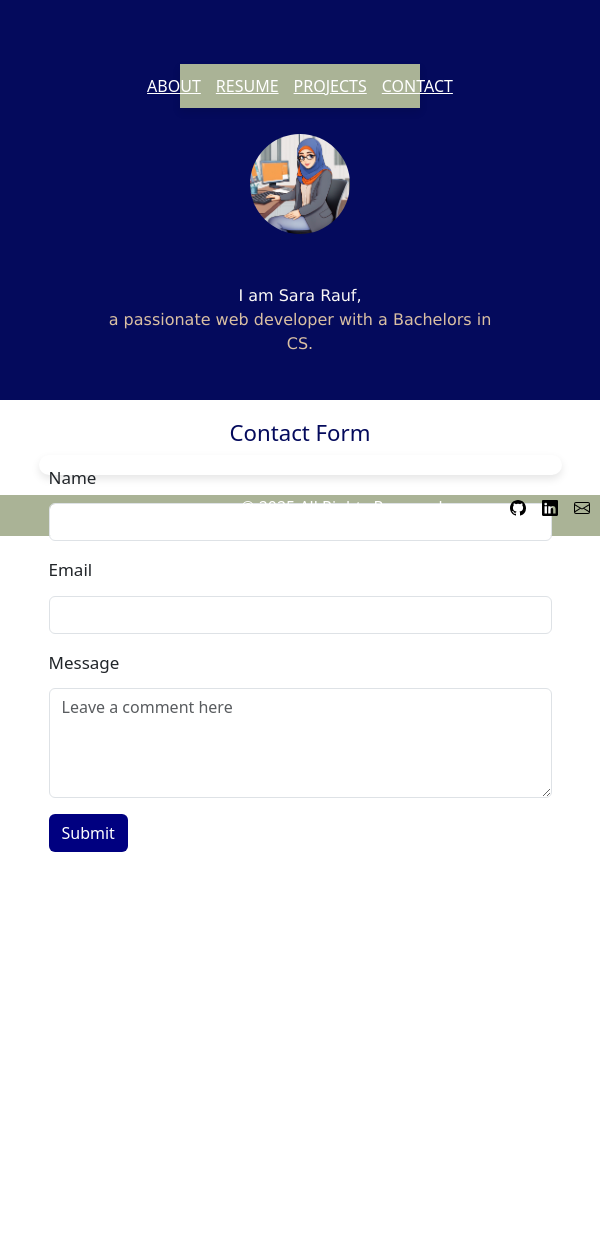
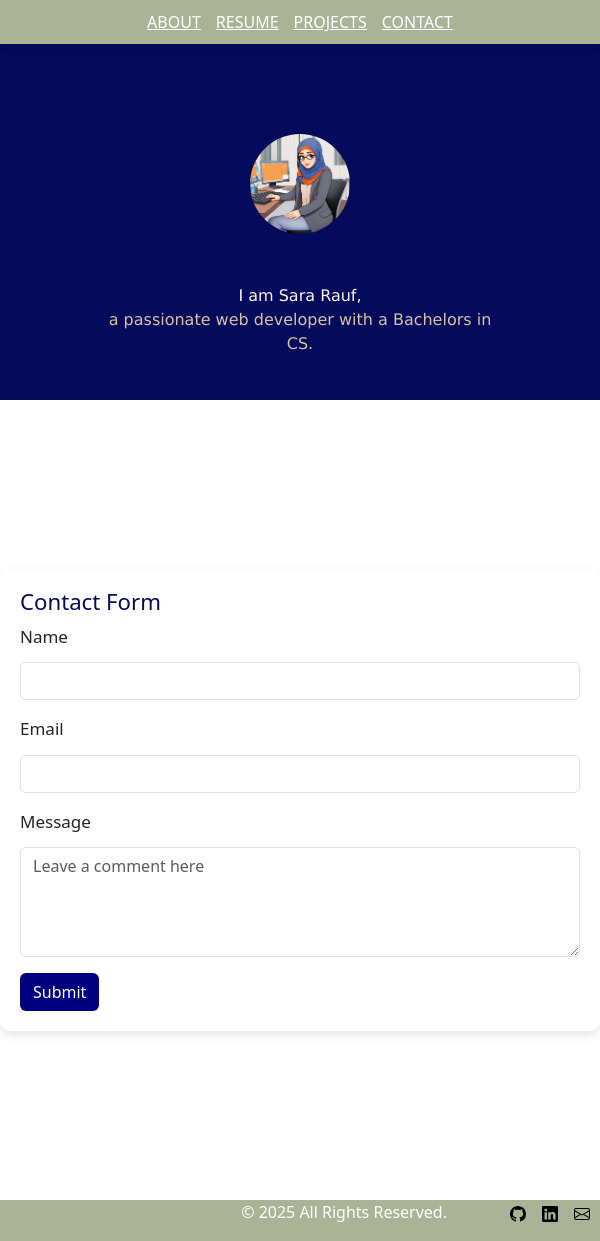
Before and after one commit to srauf456/portfolio, a website: page contact.html in a window 600 px wide. Before the commit the page ends 852 px from the top, so only its background shows below. Drawn offline with nearby package versions, Linux system fonts and the light colour scheme; a web font is replaced by a local one.

Commit message:
contact file modified

```diff
--- a/assets/style.css
+++ b/assets/style.css
@@ -34,7 +34,7 @@ a{
    width: 100%;
    color: #faf8f6;
    text-align: center;
-   margin-top: 20px;
+   margin-top: 0px;
    font-family: 'Lucida Sans', 'Lucida Sans Regular', 'Lucida Grande', 'Lucida Sans Unicode', Geneva, Verdana, sans-serif;
 }
 
@@ -105,6 +105,26 @@ a{
     min-height: 100vh;
 }
 
+.contact-card {
+    width: 50%;
+
+
+
+    margin-left: 42%;
+    display: flex;
+    flex-direction: column;
+    justify-content: center;
+    min-height: 100vh;
+  }
+
+  .card-form{
+    background: white;
+    border-radius: 10px;
+    box-shadow: 0 4px 10px rgba(0, 0, 0, 0.1);
+    padding: 20px;
+    height: 500px; /* Adjust as needed */
+  }
+
 #about{
     background-color: #fbfbfb;
 }
@@ -140,7 +160,8 @@ a{
     padding: 10px;
     border-radius: 18px;
     box-shadow: 0px 4px 8px rgba(0, 0, 0, 0.1); /* Soft shadow */
-    height: 20px;
+    height: 500px;
+   width: 100%;
 
 }
    /* @media (max-width: 950px){
@@ -200,6 +221,26 @@ a{
             margin-top: 50vh;
             font-size: 17px;
         }
+
+        .contact-card {
+            width: 100%;
+            font-size: 17px;
+            margin-top: 50vh;
+            min-height: auto;
+            margin-left: 0;
+            display: flex;
+            flex-direction: column;
+            justify-content: center;
+            min-height: 100vh;
+          }
+
+          .card-form{
+            background: white;
+            border-radius: 10px;
+            box-shadow: 0 4px 10px rgba(0, 0, 0, 0.1);
+            padding: 20px;
+            height: auto; /* Adjust as needed */
+          }
         #myfooter{
             width: 100%;
         }
@@ -214,6 +255,9 @@ a{
             min-height: auto;
             margin-top: 50vh;
             font-size: 17px;
+        }
+        .homelinks{
+            width: 100%;
         }
     }
 
@@ -249,6 +293,11 @@ a{
             z-index: 1000; /* Ensures it stays above other content */
             padding-top: 20px;
             }
+
+            .homelinks{
+                width: 100%;
+                top:0;
+            }
             #resume{
             display: flex;
         align-items: center;
@@ -260,6 +309,26 @@ a{
         margin-top: 50vh;
         font-size: 17px;
             }
+
+            .contact-card {
+                width: 100%;
+                font-size: 17px;
+                margin-top: 50vh;
+                min-height: auto;
+                margin-left: 0;
+                display: flex;
+                flex-direction: column;
+                justify-content: center;
+                min-height: 100vh;
+              }
+
+              .card-form{
+                background: white;
+                border-radius: 10px;
+                box-shadow: 0 4px 10px rgba(0, 0, 0, 0.1);
+                padding: 20px;
+                height: auto; /* Adjust as needed */
+              }
             #projects{
                 display: flex;
                 flex-direction: column;
--- a/contact.html
+++ b/contact.html
@@ -45,11 +45,11 @@ A contact me section that includes information for users to get in touch with yo
             <p class="intro-two"> a passionate web developer with a Bachelors in CS.</p>
                </div>
         </section>
-        <section id="resume">
+        <div class="contact-card">
+            <div class="card-form">
+            <h4 class="resume-intro" style="text-align: left">Contact Form</h4>
 
-            <h4 class="resume-intro" style="text-align: center;">Contact Form</h4>
-
-            <form id="myForm" class="form-bg">
+            <form id="myForm">
                 <div class="mb-3">
                   <label for="exampleName" class="form-label" style="padding-bottom: 5px">Name</label>
                   <input type="text" class="form-control" id="name">
@@ -66,9 +66,8 @@ A contact me section that includes information for users to get in touch with yo
                 </div>
                 <button type="submit" class="btn" style="background-color: navy; color: white;">Submit</button>
               </form>
-
-</section>
-
+            </div>
+        </div>
                  <section id="myfooter">
 
 
```
